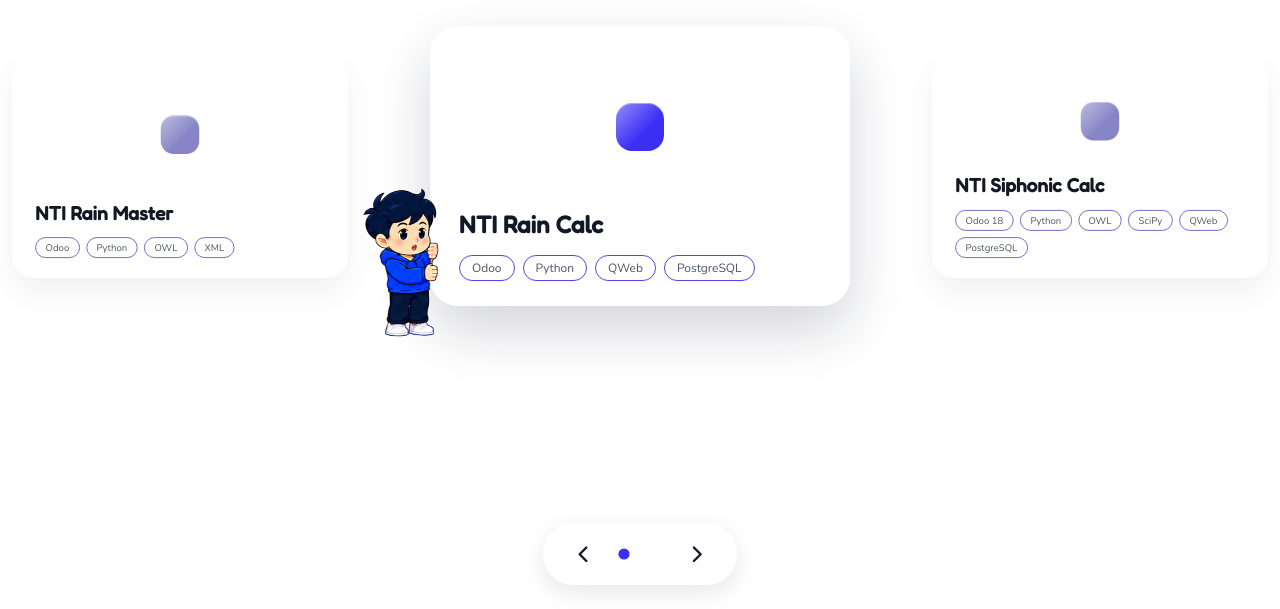
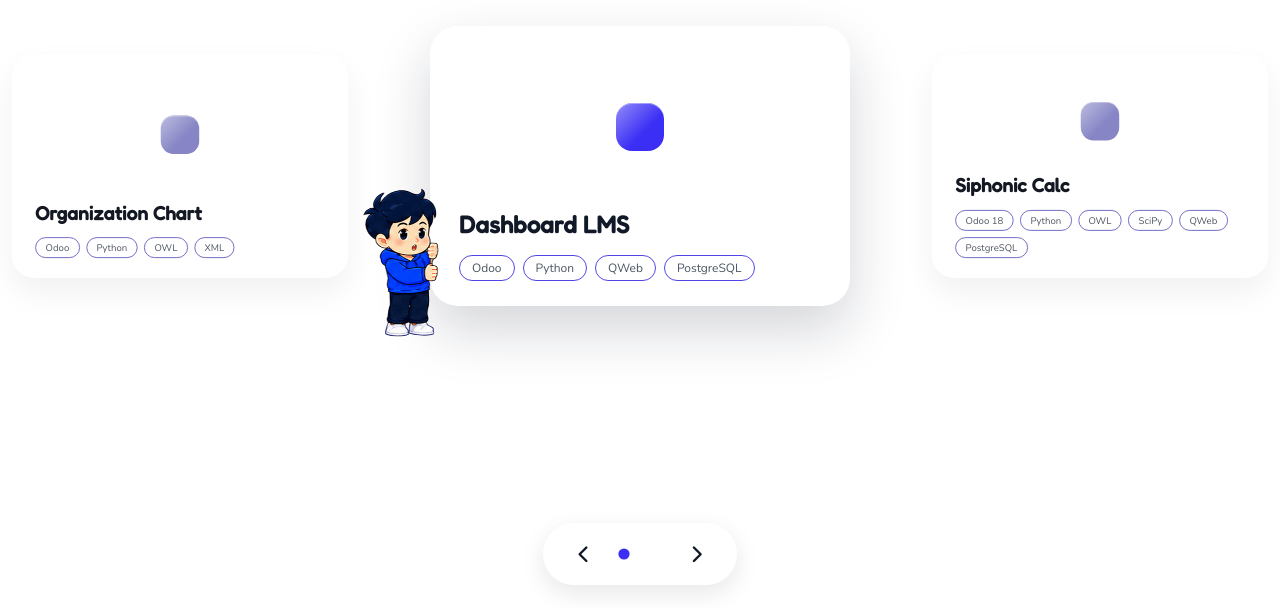
Before and after one commit to wwdnn/wwdnn-dev, a React (Vite) app: page / in a window 1280 px wide. Shown: the part 191-800 px from the top of the page. Built offline with nearby package versions, Linux system fonts and the light colour scheme.

Commit message:
[FIX] bug indexing z component

```diff
--- a/index.html
+++ b/index.html
@@ -4,7 +4,7 @@
     <meta charset="UTF-8" />
     <link rel="icon" type="image/svg+xml" href="/favicon.svg" />
     <meta name="viewport" content="width=device-width, initial-scale=1.0" />
-    <title>Wildan Nugraha — Odoo Developer</title>
+    <title>Wildan Nugraha</title>
     <link rel="preconnect" href="https://fonts.googleapis.com">
     <link rel="preconnect" href="https://fonts.gstatic.com" crossorigin>
     <link href="https://fonts.googleapis.com/css2?family=Inter:wght@400;500;600;700&display=swap" rel="stylesheet">
--- a/src/App.css
+++ b/src/App.css
@@ -18,7 +18,6 @@
     --font-display: "Fredoka", sans-serif;
     --font-body: "Nunito", sans-serif;
 
-    /* Base colors */
     --color-text: #111827;
     --color-muted: #4b5563;
     --color-surface: #ffffff;
@@ -41,7 +40,6 @@
     --radius-lg: 28px;
     --radius-pill: 999px;
 
-    /* Glass tokens: satu kontrak, di-override per state (polymorphism) */
     --glass-bg-alpha: 0.12;
     --glass-border-alpha: 0.22;
     --glass-blur: 14px;
@@ -70,6 +68,12 @@
     top: 50%;
     left: 50%;
 }
+
+.card-position-active {
+    z-index: 1;
+}
+
+
 
 /* COMPONENT CARD */
 .card {
@@ -195,6 +199,7 @@
     backdrop-filter: blur(var(--glass-blur));
     -webkit-backdrop-filter: blur(var(--glass-blur));
     box-shadow: 0 8px 24px rgb(var(--rgb-slate-deep) / var(--glass-shadow-alpha));
+    z-index: 10;
 }
 
 
@@ -252,8 +257,8 @@
 }
 
 .nav-button:hover {
-    background: rgb(var(--rgb-surface) / 0.35);
-    border-color: rgb(var(--rgb-surface) / 0.45);
+    background: rgb(var(--rgb-indigo) / 0.35);
+    border-color: rgb(var(--rgb-indigo) / 0.45);
 }
 
 .nav-dots {
--- a/src/data/projects.js
+++ b/src/data/projects.js
@@ -2,20 +2,26 @@
 export const PROJECTS = [
     {
         id: 1,
-        title: "NTI Rain Calc",
+        title: "Dashboard LMS",
         tags: ["Odoo", "Python", "QWeb", "PostgreSQL"],
         accent: "#3b2ff5",
     },
     {
         id: 2,
-        title: "NTI Siphonic Calc",
+        title: "Siphonic Calc",
         tags: ["Odoo 18", "Python", "OWL", "SciPy", "QWeb", "PostgreSQL"],
         accent: "#3b2ff5",
     },
     {
         id: 3,
-        title: "NTI Rain Master",
+        title: "Organization Chart",
         tags: ["Odoo", "Python", "OWL", "XML"],
         accent: "#3b2ff5",
     },
+    // {
+    //     id: 4,
+    //     title: "Dashboard HR",
+    //     tags: ["Odoo", "Python", "OWL", "XML"],
+    //     accent: "#3b2ff5",
+    // },
 ];
```
